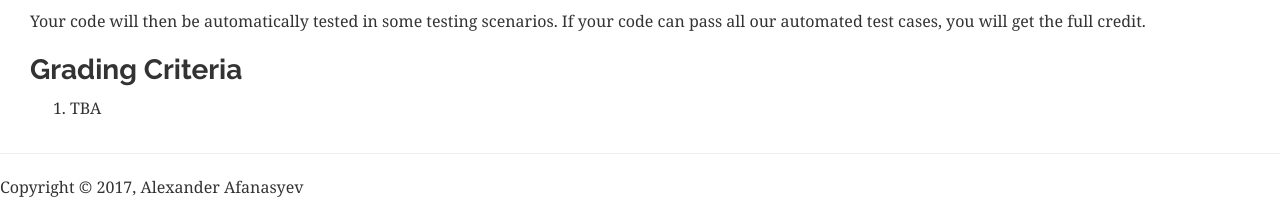
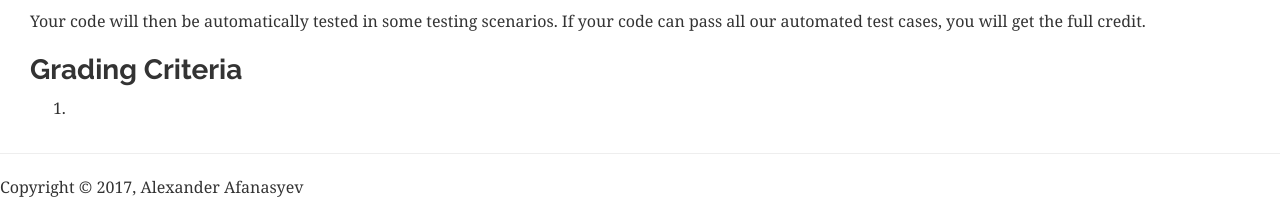
Before and after one commit to cawka/cs118-spring2017, a Jekyll site: the page built from project-2.md, in a window 1280 px wide and 900 px high, scrolled down 8957 px. Shown: the part 690-897 px from the top of the window. Built offline with Jekyll 4.4.1, drawn with Linux system fonts in a browser that asks for light colours; nearby versions of some CDN libraries.

Commit message:
grading criteria

```diff
--- a/project-2.md
+++ b/project-2.md
@@ -429,7 +429,7 @@ Your code will then be automatically tested in some testing scenarios. If your c
 
 ### Grading Criteria
 
-1. TBA
+1.
 
 <!-- ###  Bonus points -->
 
```
